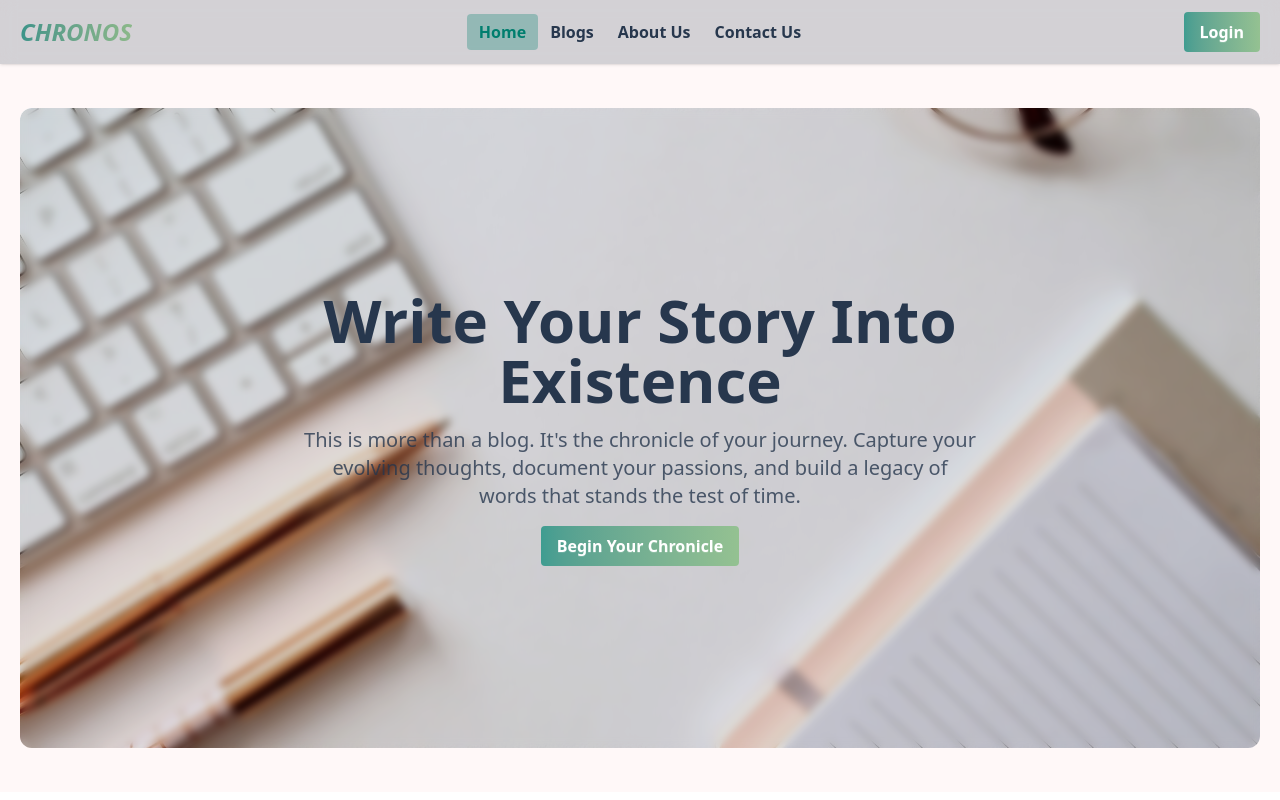
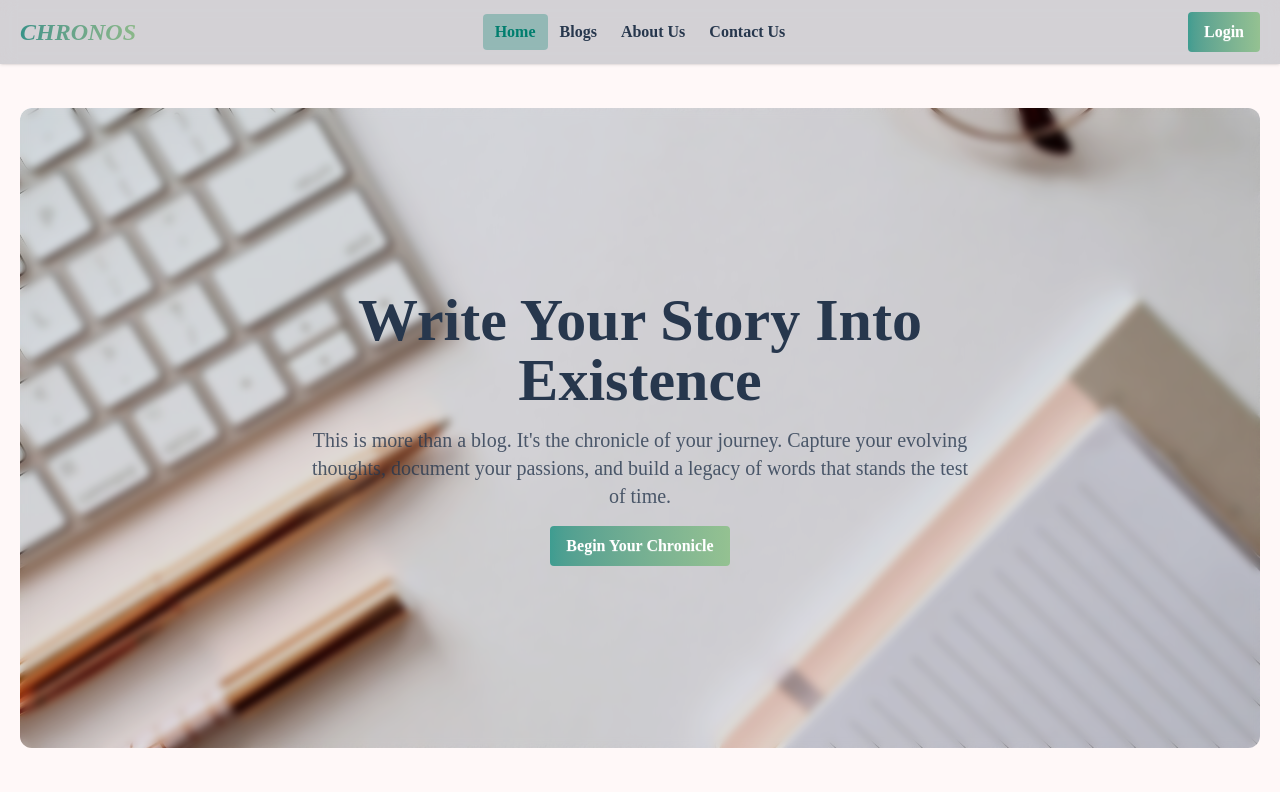
Before and after one commit to programmerrakibul/chronos, a Next.js app: page / in a window 1280 px wide. Shown: the top 800 px of the page. Built offline with nearby package versions, Linux system fonts and the light colour scheme; no server answers.

Commit message:
font added

```diff
--- a/src/app/globals.css
+++ b/src/app/globals.css
@@ -1,3 +1,4 @@
+@import url("https://fonts.googleapis.com/css2?family=Open+Sans:ital,wght@0,300..800;1,300..800&display=swap");
 @import "tailwindcss";
 
 @plugin "daisyui" {
@@ -11,6 +12,10 @@
   --color-secondary: #73af6f;
   --color-accent: #ffd1d1;
   --color-neutral: #27374d;
+}
+
+* {
+  @apply font-['Opens_Sans'];
 }
 
 h1,
```
